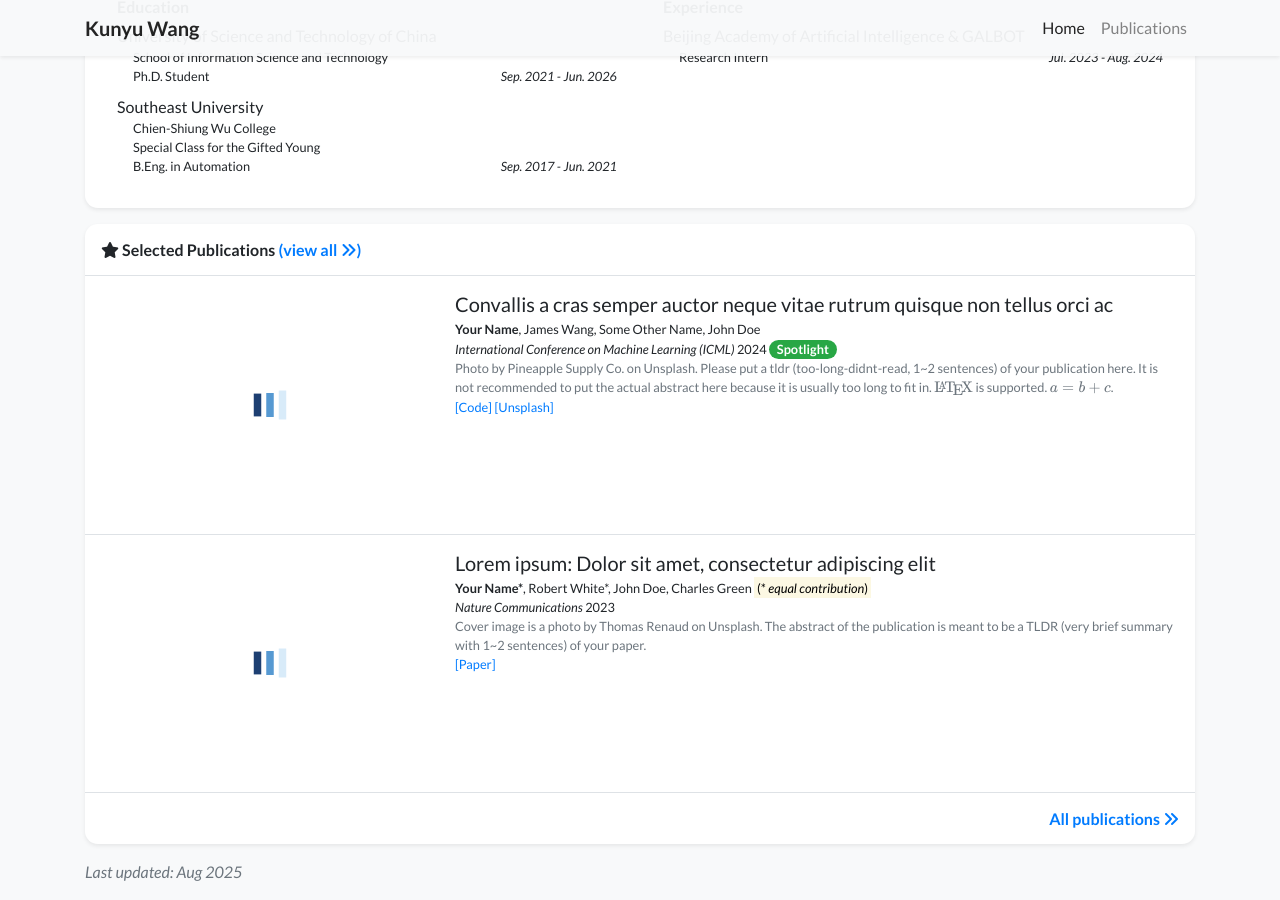
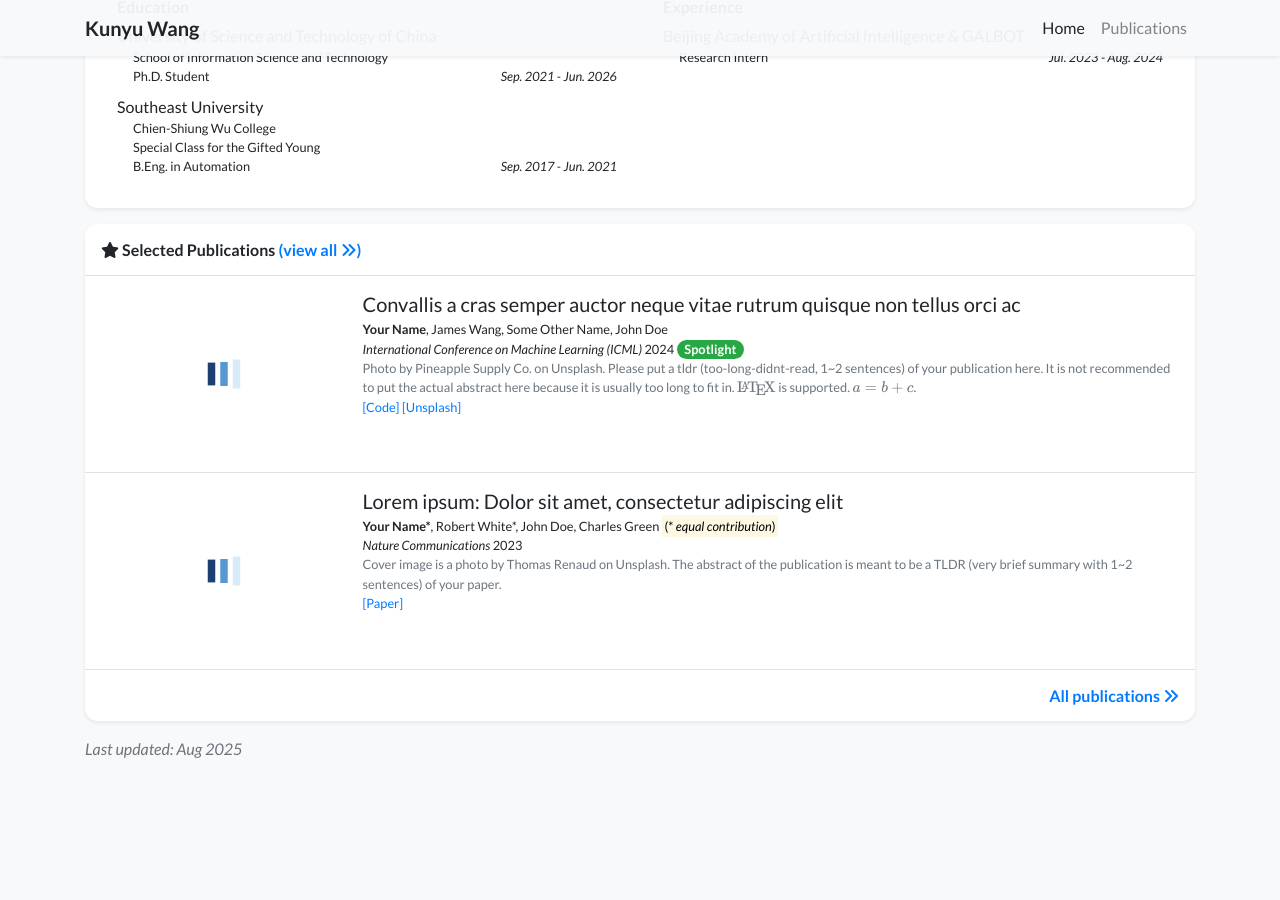
Before and after one commit to wangkunyu241/wangkunyu241.github.io, a Jekyll site: the page built from index.html, in a window 1280 px wide and 900 px high, scrolled down 876 px. Built offline with Jekyll 4.4.1, drawn with Linux system fonts in a browser that asks for light colours; nearby versions of some CDN libraries; a style sheet for code colours, icons or effects is not loaded; after the commit the page ends 1653 px from its top, so only the background shows below that.

Commit message:
Update publication_item.html

```diff
--- a/_includes/widgets/publication_item.html
+++ b/_includes/widgets/publication_item.html
@@ -1,14 +1,14 @@
 {% assign item = include.item %}
 <div class="d-none d-md-block">
     <div class="row no-gutters {% unless include.hide_bottom_border %}border-bottom{% endunless %} border-gray">
-        <div class="col-md-4 col-xl-4 mb-md-0 p-md-3">
+        <div class="col-md-4 col-xl-3 mb-md-0 p-md-3">
             {%- if item.cover -%}
             <img data-src="{{ item.cover | relative_url }}" alt="{{ item.title }}" class="lazy w-100 rounded-sm" src="{{ '/assets/images/empty_300x200.png' | relative_url }}">
             {%- else -%}
             <svg class="bubble-visual-hash lazy w-100 rounded-sm" data-bubble-visual-hash="{{ item.id }}" viewBox="0 0 300 200"></svg>
             {%- endif -%}
         </div>
-        <div class="col-md-8 col-xl-8 p-3 pl-md-0">
+        <div class="col-md-8 col-xl-9 p-3 pl-md-0">
             <h5 class="mt-0 mb-1 font-weight-normal">{{ item.title }}</h5>
             <p class="mt-0 mb-0 small">{% include widgets/author_list.html authors=item.authors %}</p>
             <p class="mt-0 mb-0 small">{{item.pub_pre}}<i>{{ item.pub }}</i>{{ item.pub_post }} {{ item.pub_date }} {{ item.pub_last }}</p>
```
